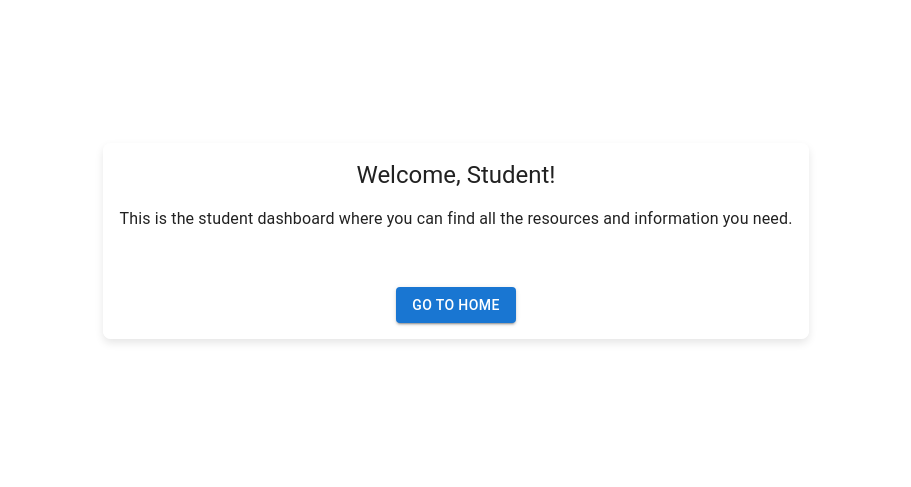
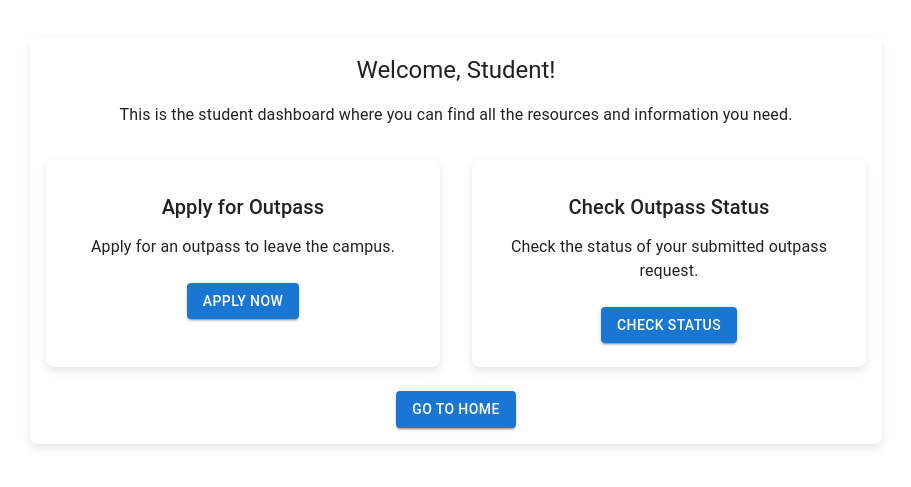
Before and after one commit to Sanju310104/Digital-Outpass-for-University, a React (Vite) app in the folder client/: page /student in a window 1280 px wide. Shown: the part 175-662 px from the top of the page, without its empty margins (184-1095 px from the left). Built offline with nearby package versions, Linux system fonts and the light colour scheme.

Commit message:
student dashboard

```diff
--- a/client/src/App.jsx
+++ b/client/src/App.jsx
@@ -4,8 +4,10 @@ import './App.css'
 import { BrowserRouter,Route,Routes } from 'react-router-dom'
 import LoginPage from './components/account/login'
 import SignUpPage from './components/account/signup'
-import StudentPage from './components/account/studentpage'
-import TeacherPage from './components/account/teacherpage'
+import StudentPage from './components/account/student/studentpage'
+import TeacherPage from './components/account/teacher/teacherpage'
+import ApplyOutpassPage from './components/account/student/applyoutpass'
+import CheckOutpassStatusPage from './components/account/student/checkstatus'
 
 function App() {
   const [count, setCount] = useState(0)
@@ -17,6 +19,8 @@ function App() {
         <Route path="/signup" element={<SignUpPage />} />
         <Route path="/student" element={<StudentPage/>}/>
         <Route path="/teacher" element={<TeacherPage/>}/>
+        <Route path="/apply-outpass" element={<ApplyOutpassPage/>}/>
+        <Route path="/check-outpass-status" element={<CheckOutpassStatusPage/>}/>
         </Routes>
       </BrowserRouter>
   )
--- /dev/null
+++ b/client/src/components/account/student/applyoutpass.jsx
@@ -0,0 +1,84 @@
+import React, { useState } from 'react';
+import { Container, CssBaseline, Typography, TextField, Button } from '@mui/material';
+import { Link } from 'react-router-dom';
+
+function ApplyOutpassPage() {
+  const [reason, setReason] = useState('');
+
+  const handleSubmit = (event) => {
+    event.preventDefault();
+    // Handle form submission logic here
+    console.log('Submitting outpass application with reason:', reason);
+    // Example: You might submit the form data to a backend API here
+  };
+
+  return (
+    <Container component="main" maxWidth="md">
+      <CssBaseline />
+      <div style={styles.paper}>
+        <Typography component="h1" variant="h5" style={styles.header}>
+          Apply for Outpass
+        </Typography>
+        <form onSubmit={handleSubmit} style={styles.form}>
+          <TextField
+            variant="outlined"
+            margin="normal"
+            required
+            fullWidth
+            id="reason"
+            label="Reason for leaving"
+            name="reason"
+            value={reason}
+            onChange={(e) => setReason(e.target.value)}
+          />
+          <Button
+            type="submit"
+            variant="contained"
+            color="primary"
+            fullWidth
+            style={styles.submitButton}
+          >
+            Submit Application
+          </Button>
+        </form>
+        <Button
+          variant="contained"
+          color="secondary"
+          style={styles.cancelButton}
+          component={Link}
+          to="/student"
+        >
+          Cancel
+        </Button>
+      </div>
+    </Container>
+  );
+}
+
+const styles = {
+  paper: {
+    marginTop: 32,
+    display: 'flex',
+    flexDirection: 'column',
+    alignItems: 'center',
+    padding: 16,
+    backgroundColor: 'rgba(255, 255, 255, 0.9)',
+    borderRadius: 8,
+    boxShadow: '0px 4px 8px rgba(0, 0, 0, 0.1)',
+  },
+  header: {
+    marginBottom: 16,
+  },
+  form: {
+    width: '100%',
+    marginTop: 16,
+  },
+  submitButton: {
+    marginTop: 24,
+  },
+  cancelButton: {
+    marginTop: 12,
+  },
+};
+
+export default ApplyOutpassPage;
--- /dev/null
+++ b/client/src/components/account/student/checkstatus.jsx
@@ -0,0 +1,71 @@
+import React, { useState, useEffect } from 'react';
+import { Container, CssBaseline, Typography, CircularProgress, Button } from '@mui/material';
+import { Link } from 'react-router-dom';
+
+function CheckOutpassStatusPage() {
+  const [loading, setLoading] = useState(true);
+  const [outpassStatus, setOutpassStatus] = useState('Pending'); // Example: Initial status
+
+  useEffect(() => {
+    // Simulating fetching outpass status from backend (replace with actual API call)
+    setTimeout(() => {
+      setLoading(false);
+      setOutpassStatus('Approved'); // Example: Set the actual status fetched from backend
+    }, 2000); // Simulating 2 second loading delay
+  }, []);
+
+  return (
+    <Container component="main" maxWidth="md">
+      <CssBaseline />
+      <div style={styles.paper}>
+        <Typography component="h1" variant="h5" style={styles.header}>
+          Check Outpass Status
+        </Typography>
+        {loading ? (
+          <CircularProgress style={styles.loadingIndicator} />
+        ) : (
+          <Typography component="p" style={styles.statusText}>
+            Your outpass status is: {outpassStatus}
+          </Typography>
+        )}
+        <Button
+          variant="contained"
+          color="secondary"
+          style={styles.button}
+          component={Link}
+          to="/student"
+        >
+          Go Back to Dashboard
+        </Button>
+      </div>
+    </Container>
+  );
+}
+
+const styles = {
+  paper: {
+    marginTop: 32,
+    display: 'flex',
+    flexDirection: 'column',
+    alignItems: 'center',
+    padding: 16,
+    backgroundColor: 'rgba(255, 255, 255, 0.9)',
+    borderRadius: 8,
+    boxShadow: '0px 4px 8px rgba(0, 0, 0, 0.1)',
+  },
+  header: {
+    marginBottom: 16,
+  },
+  loadingIndicator: {
+    margin: '32px auto',
+  },
+  statusText: {
+    marginTop: 24,
+    textAlign: 'center',
+  },
+  button: {
+    marginTop: 24,
+  },
+};
+
+export default CheckOutpassStatusPage;
--- /dev/null
+++ b/client/src/components/account/student/studentpage.jsx
@@ -0,0 +1,103 @@
+import React from 'react';
+import { Container, CssBaseline, Typography, Button, Card, CardContent, CardActions, Grid } from '@mui/material';
+import { Link } from 'react-router-dom';
+
+function StudentPage() {
+  return (
+    <Container component="main" maxWidth="md">
+      <CssBaseline />
+      <div style={styles.paper}>
+        <Typography component="h1" variant="h5" style={styles.welcomeText}>
+          Welcome, Student!
+        </Typography>
+        <Typography component="p" style={styles.infoText}>
+          This is the student dashboard where you can find all the resources and information you need.
+        </Typography>
+        <Grid container spacing={4}>
+          {/* Card for applying outpass */}
+          <Grid item xs={12} sm={6}>
+            <Card style={styles.card}>
+              <CardContent>
+                <Typography variant="h6" component="h2">
+                  Apply for Outpass
+                </Typography>
+                <Typography style={styles.cardText}>
+                  Apply for an outpass to leave the campus.
+                </Typography>
+              </CardContent>
+              <CardActions>
+                <Button variant="contained" color="primary" fullWidth>
+                  <Link to="/apply-outpass" style={styles.link}>Apply Now</Link>
+                </Button>
+              </CardActions>
+            </Card>
+          </Grid>
+          {/* Card for checking outpass status */}
+          <Grid item xs={12} sm={6}>
+            <Card style={styles.card}>
+              <CardContent>
+                <Typography variant="h6" component="h2">
+                  Check Outpass Status
+                </Typography>
+                <Typography style={styles.cardText}>
+                  Check the status of your submitted outpass request.
+                </Typography>
+              </CardContent>
+              <CardActions>
+                <Button variant="contained" color="primary" fullWidth>
+                  <Link to="/check-outpass-status" style={styles.link}>Check Status</Link>
+                </Button>
+              </CardActions>
+            </Card>
+          </Grid>
+        </Grid>
+        <Button variant="contained" color="primary" style={styles.button}>
+          <Link to="/" style={styles.link}>Go to Home</Link>
+        </Button>
+      </div>
+    </Container>
+  );
+}
+
+const styles = {
+  paper: {
+    marginTop: 32,
+    display: 'flex',
+    flexDirection: 'column',
+    alignItems: 'center',
+    padding: 16,
+    backgroundColor: 'rgba(255, 255, 255, 0.9)',
+    borderRadius: 8,
+    boxShadow: '0px 4px 8px rgba(0, 0, 0, 0.1)',
+  },
+  welcomeText: {
+    marginBottom: 16,
+  },
+  infoText: {
+    marginBottom: 32,
+    textAlign: 'center',
+  },
+  card: {
+    display: 'flex',
+    flexDirection: 'column',
+    alignItems: 'center',
+    padding: 16,
+    backgroundColor: 'white',
+    borderRadius: 8,
+    boxShadow: '0px 4px 8px rgba(0, 0, 0, 0.1)',
+    height: '100%',
+  },
+  cardText: {
+    marginTop: 12,
+    textAlign: 'center',
+  },
+  button: {
+    marginTop: 24,
+  },
+  link: {
+    color: 'white',
+    textDecoration: 'none',
+  },
+};
+
+export default StudentPage;
--- a/client/src/components/account/studentpage.jsx
+++ /dev/null
@@ -1,51 +0,0 @@
-import React from 'react';
-import { Container, CssBaseline, Typography, Button } from '@mui/material';
-import { Link } from 'react-router-dom';
-
-function StudentPage() {
-  return (
-    <Container component="main" maxWidth="md">
-      <CssBaseline />
-      <div style={styles.paper}>
-        <Typography component="h1" variant="h5" style={styles.welcomeText}>
-          Welcome, Student!
-        </Typography>
-        <Typography component="p" style={styles.infoText}>
-          This is the student dashboard where you can find all the resources and information you need.
-        </Typography>
-        <Button variant="contained" color="primary" style={styles.button}>
-          <Link to="/" style={styles.link}>Go to Home</Link>
-        </Button>
-      </div>
-    </Container>
-  );
-}
-
-const styles = {
-  paper: {
-    marginTop: 32,
-    display: 'flex',
-    flexDirection: 'column',
-    alignItems: 'center',
-    padding: 16,
-    backgroundColor: 'rgba(255, 255, 255, 0.9)',
-    borderRadius: 8,
-    boxShadow: '0px 4px 8px rgba(0, 0, 0, 0.1)',
-  },
-  welcomeText: {
-    marginBottom: 16,
-  },
-  infoText: {
-    marginBottom: 32,
-    textAlign: 'center',
-  },
-  button: {
-    marginTop: 24,
-  },
-  link: {
-    color: 'white',
-    textDecoration: 'none',
-  },
-};
-
-export default StudentPage;
```
Also changed, not shown: client/src/components/account/teacher/teacherpage.jsx (renamed from client/src/components/account/teacherpage.jsx).
